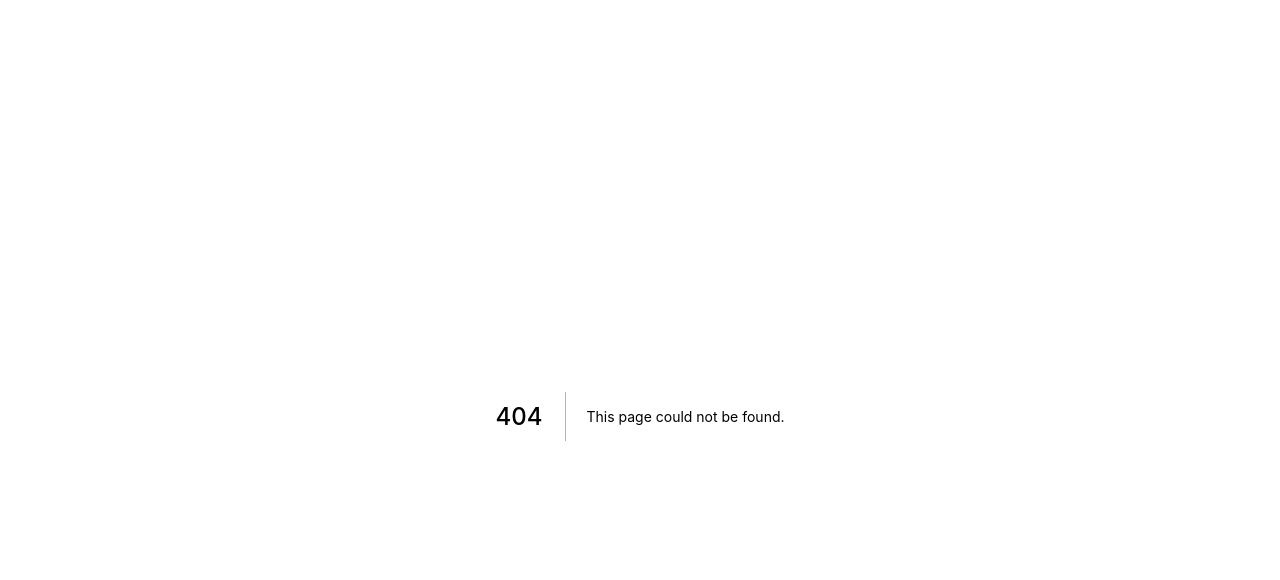
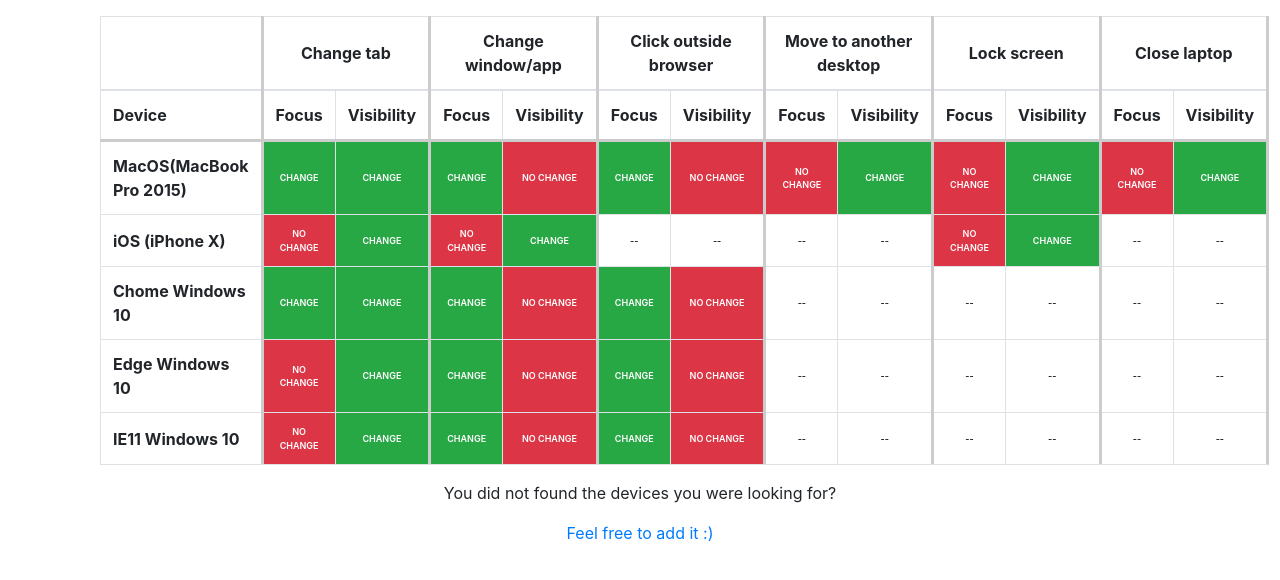
Before and after one commit to jonalvarezz/react-page-visible, a Next.js app: page /compat in a window 1280 px wide. Before the commit this address had no page. Shown: the top 580 px of the page. Built offline with nearby package versions, Linux system fonts and the light colour scheme.

Commit message:
Add Compat page

```diff
--- /dev/null
+++ b/pages/compat.js
@@ -0,0 +1,179 @@
+const Footer = () => (
+  <div className="text-center">
+    <p>You did not found the devices you were looking for?</p>
+    <p>
+      <a
+        href="https://github.com/jonalvarezz/page-visibility/issues"
+        title="Create new Issue"
+      >
+        Feel free to add it :)
+      </a>
+    </p>
+  </div>
+);
+
+const CompatTable = () => (
+  <div className="container">
+    <table className="table table-hover table-bordered">
+      <thead>
+        <tr className="compat-head-cases">
+          <th scope="col" />
+          <th scope="col" colSpan={2} className="text-center">
+            Change tab
+          </th>
+          <th scope="col" colSpan={2} className="text-center">
+            Change window/app
+          </th>
+          <th scope="col" colSpan={2} className="text-center">
+            Click outside browser
+          </th>
+          <th scope="col" colSpan={2} className="text-center">
+            Move to another desktop
+          </th>
+          <th scope="col" colSpan={2} className="text-center">
+            Lock screen
+          </th>
+          <th scope="col" colSpan={2} className="text-center">
+            Close laptop
+          </th>
+        </tr>
+        <tr className="compat-head-events">
+          <th scope="col">Device</th>
+          <th scope="col">Focus</th>
+          <th scope="col">Visibility</th>
+          <th scope="col">Focus</th>
+          <th scope="col">Visibility</th>
+          <th scope="col">Focus</th>
+          <th scope="col">Visibility</th>
+          <th scope="col">Focus</th>
+          <th scope="col">Visibility</th>
+          <th scope="col">Focus</th>
+          <th scope="col">Visibility</th>
+          <th scope="col">Focus</th>
+          <th scope="col">Visibility</th>
+        </tr>
+      </thead>
+      <tbody>
+        <tr>
+          <th scope="row">MacOS(MacBook Pro 2015)</th>
+          <td className="success">Change</td>
+          <td className="success">Change</td>
+          <td className="success">Change</td>
+          <td className="warning">No Change</td>
+          <td className="success">Change</td>
+          <td className="warning">No Change</td>
+          <td className="warning">No Change</td>
+          <td className="success">Change</td>
+          <td className="warning">No Change</td>
+          <td className="success">Change</td>
+          <td className="warning">No Change</td>
+          <td className="success">Change</td>
+        </tr>
+        <tr>
+          <th scope="row">iOS (iPhone X)</th>
+          <td className="warning">No Change</td>
+          <td className="success">Change</td>
+          <td className="warning">No Change</td>
+          <td className="success">Change</td>
+          <td> -- </td>
+          <td> -- </td>
+          <td> -- </td>
+          <td> -- </td>
+          <td className="warning">No Change</td>
+          <td className="success">Change</td>
+          <td> -- </td>
+          <td> -- </td>
+        </tr>
+        <tr>
+          <th scope="row">Chome Windows 10</th>
+          <td className="success">Change</td>
+          <td className="success">Change</td>
+          <td className="success">Change</td>
+          <td className="warning">No Change</td>
+          <td className="success">Change</td>
+          <td className="warning">No Change</td>
+          <td> -- </td>
+          <td> -- </td>
+          <td> -- </td>
+          <td> -- </td>
+          <td> -- </td>
+          <td> -- </td>
+        </tr>
+        <tr>
+          <th scope="row">Edge Windows 10</th>
+          <td className="warning">No Change</td>
+          <td className="success">Change</td>
+          <td className="success">Change</td>
+          <td className="warning">No Change</td>
+          <td className="success">Change</td>
+          <td className="warning">No Change</td>
+          <td> -- </td>
+          <td> -- </td>
+          <td> -- </td>
+          <td> -- </td>
+          <td> -- </td>
+          <td> -- </td>
+        </tr>
+        <tr>
+          <th scope="row">IE11 Windows 10</th>
+          <td className="warning">No Change</td>
+          <td className="success">Change</td>
+          <td className="success">Change</td>
+          <td className="warning">No Change</td>
+          <td className="success">Change</td>
+          <td className="warning">No Change</td>
+          <td> -- </td>
+          <td> -- </td>
+          <td> -- </td>
+          <td> -- </td>
+          <td> -- </td>
+          <td> -- </td>
+        </tr>
+        <tr />
+      </tbody>
+    </table>
+    <Footer />
+
+    <style jsx>{`
+      .table td {
+        text-align: center;
+        font-size: 9px;
+        vertical-align: middle;
+        text-transform: uppercase;
+        font-weight: 600;
+      }
+      .table th {
+        vertical-align: middle;
+      }
+
+      .table tbody td:nth-child(2n + 1),
+      tr.compat-head-events th:nth-child(2n + 1),
+      tr.compat-head-cases th,
+      .table tbody th {
+        border-right: 3px solid #ccc;
+      }
+
+      tr.compat-head-events th {
+        border-bottom: 3px solid #ccc;
+      }
+
+      .table td.warning {
+        background-color: #dc3545;
+        color: white;
+      }
+      .table td.success {
+        background-color: #28a745;
+        color: white;
+      }
+
+      .table tr {
+        transition: opacity 150ms ease;
+      }
+      .table:hover tr:not(:hover) td {
+        opacity: 0.7;
+      }
+    `}</style>
+  </div>
+);
+
+export default CompatTable;
```
